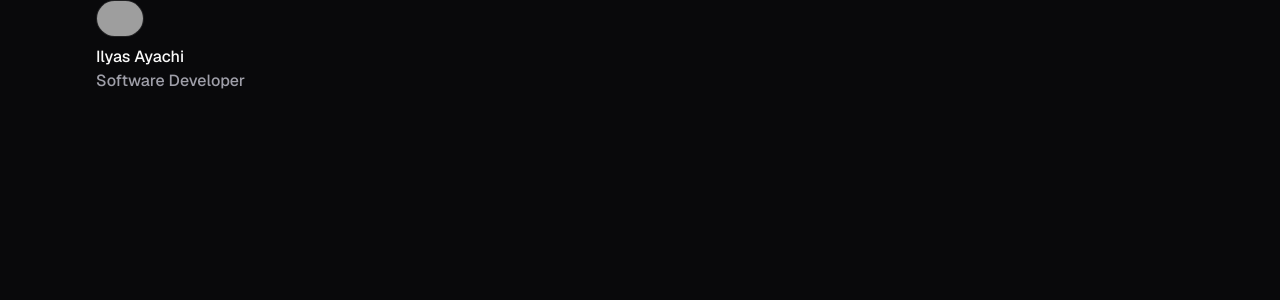
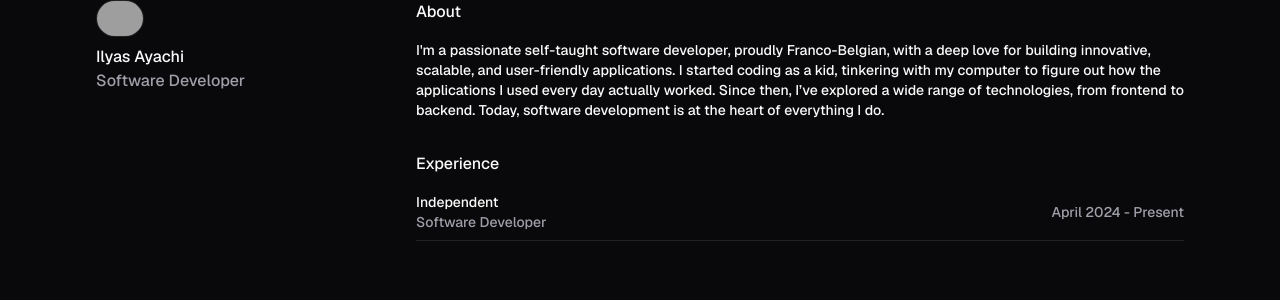
Before and after one commit to ilyastronaut/portfolio, a Next.js app: page / in a window 1280 px wide. Shown: the top 300 px of the page. Built offline with nearby package versions, Linux system fonts and the light colour scheme; grey boxes are pictures that could not be loaded.

Commit message:
fix: import and use missing components

```diff
--- a/src/app/page.tsx
+++ b/src/app/page.tsx
@@ -1,5 +1,6 @@
 import ProfileSection from "@/components/profile-section";
 import AboutSection from "@/components/about-section";
+import ExperienceSection from "@/components/experience-section";
 
 export default function Home() {
   return (
@@ -8,7 +9,8 @@ export default function Home() {
         <ProfileSection />
       </div>
       <div className="flex flex-col gap-8 max-w-3xl w-full">
-
+        <AboutSection />
+        <ExperienceSection />
       </div>
     </div>
   );
```
